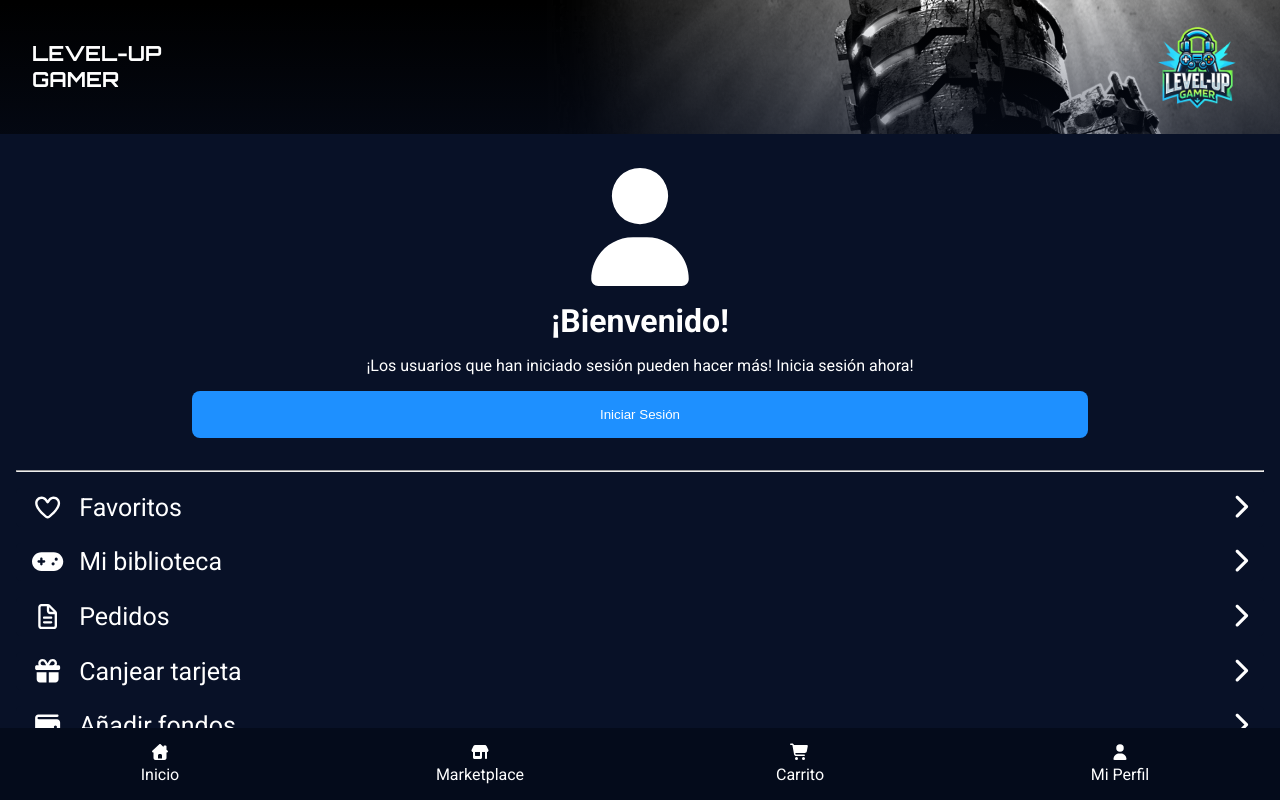
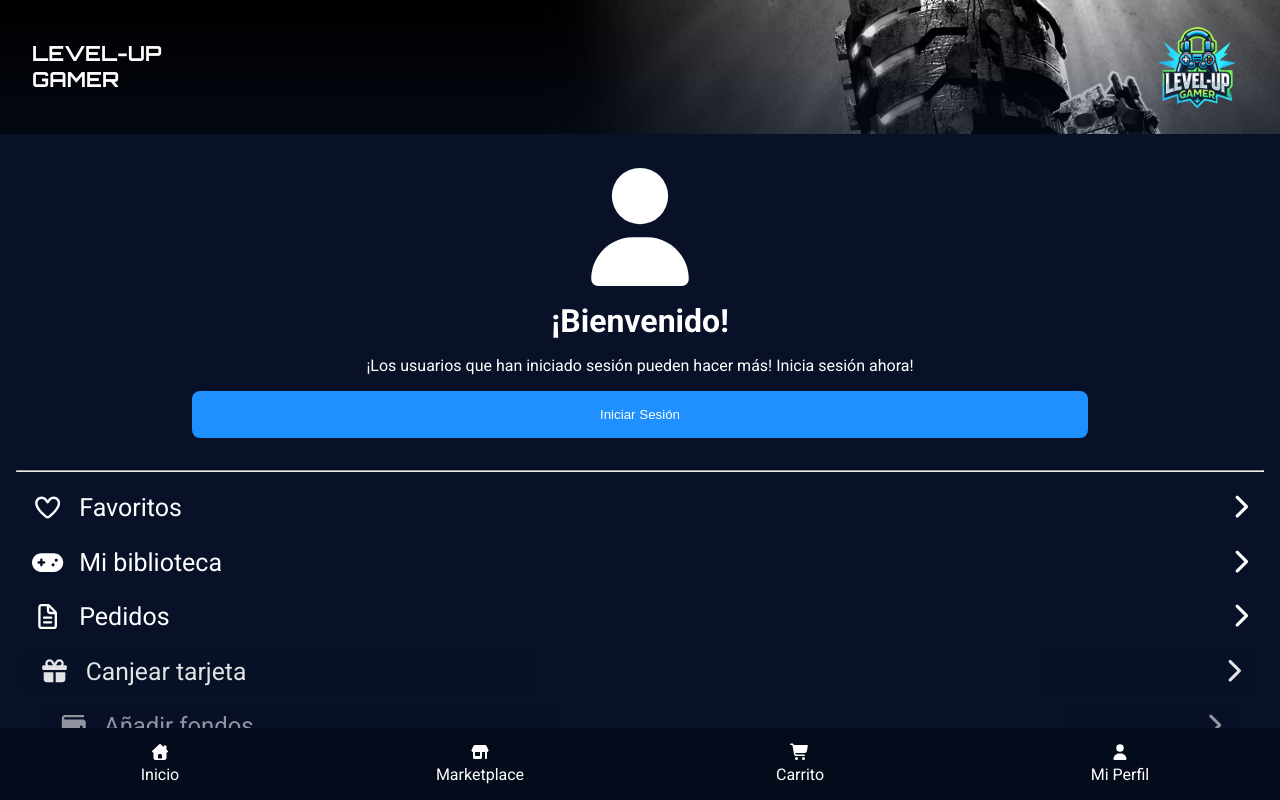
Before and after one commit to BenjaLizama/LEVEL-UP-GAMER-REACT-V1, a React (Vite) app: page /profile in a window 1280 px wide. Shown: the top 800 px of the page. Built offline with nearby package versions, Linux system fonts and the light colour scheme.

Commit message:
feature(settings): Implementa componente SettingsContainer y modifica SettingsOption

```diff
--- /dev/null
+++ b/src/styles/SettingsContainer.module.css
@@ -0,0 +1,29 @@
+.container {
+  padding: 0.8rem 1rem;
+  display: flex;
+  flex-direction: column;
+  display: flex;
+  flex-direction: column;
+  row-gap: 1rem;
+  animation: appear 5s linear;
+  animation-timeline: view();
+  animation-range: entry 10% cover 20%;
+}
+
+.title {
+  font-size: 18px;
+  font-family: var(--fuente-principal);
+  color: var(--color-texto-secundario);
+}
+
+@keyframes appear {
+  from {
+    opacity: 0;
+    scale: 0.9;
+  }
+
+  to {
+    opacity: 1;
+    scale: 1;
+  }
+}
--- a/src/styles/SettingsOption.module.css
+++ b/src/styles/SettingsOption.module.css
@@ -11,6 +11,9 @@
   transition: all 0.1s ease;
   font-family: var(--fuente-principal);
   font-size: 25px;
+  animation: appear 5s linear;
+  animation-timeline: view();
+  animation-range: entry 0% cover 20%;
 }
 
 .container:hover {
@@ -24,3 +27,15 @@
   align-items: center;
   column-gap: 1rem;
 }
+
+@keyframes appear {
+  from {
+    opacity: 0;
+    scale: 0.9;
+  }
+
+  to {
+    opacity: 1;
+    scale: 1;
+  }
+}
```
Also changed, not shown: src/components/molecules/SettingsContainer.jsx (added, +10 -0 lines).
